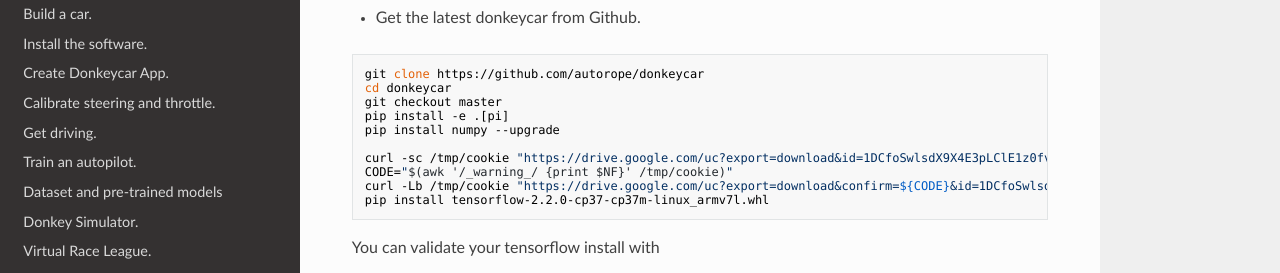
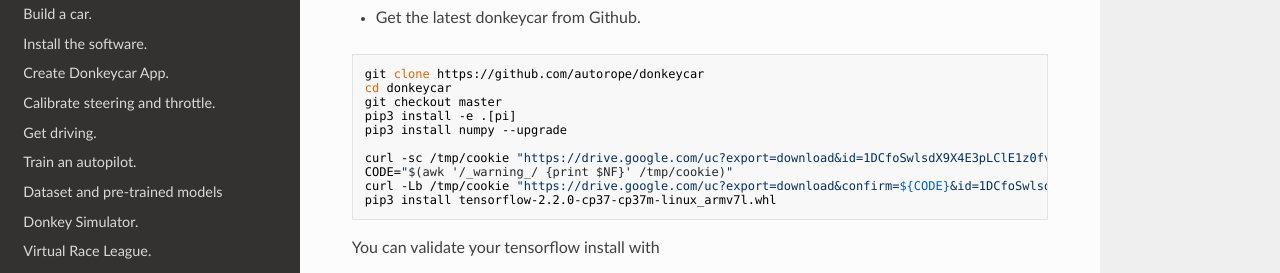
Before and after one commit to autorope/donkeydocs, an MkDocs documentation site: the page built from docs/guide/robot_sbc/setup_raspberry_pi.md, in a window 1280 px wide and 900 px high, scrolled down 5073 px. Shown: the part 179-452 px from the top of the window. Built offline with MkDocs 1.6.1, drawn with Linux system fonts in a browser that asks for light colours; nearby versions of some CDN libraries; old or Windows-style settings are respelled for this version of MkDocs.

Commit message:
pip -> pip3 in rpi setup
1. `pip install -e .[pi]` generates error: "Failed building wheel for h5py" -> I changed the line to `pip3 install -e .[pi]` - no error after.

1. `pip install tensorflow-2.2.0-cp37-cp37m-linux_armv7l.whl` generates error: "tensorflow-2.2.0-cp37-cp37m-linux_armv7l.whl is not a supported wheel on this platform` - I changed to `pip install tensorflow-2.2.0-cp37-cp37m-linux_armv7l.whl` and no error after.

````diff
--- a/docs/guide/robot_sbc/setup_raspberry_pi.md
+++ b/docs/guide/robot_sbc/setup_raspberry_pi.md
@@ -222,13 +222,13 @@ cd projects
 git clone https://github.com/autorope/donkeycar
 cd donkeycar
 git checkout master
-pip install -e .[pi]
-pip install numpy --upgrade
+pip3 install -e .[pi]
+pip3 install numpy --upgrade
 
 curl -sc /tmp/cookie "https://drive.google.com/uc?export=download&id=1DCfoSwlsdX9X4E3pLClE1z0fvw8tFESP" > /dev/null
 CODE="$(awk '/_warning_/ {print $NF}' /tmp/cookie)"
 curl -Lb /tmp/cookie "https://drive.google.com/uc?export=download&confirm=${CODE}&id=1DCfoSwlsdX9X4E3pLClE1z0fvw8tFESP" -o tensorflow-2.2.0-cp37-cp37m-linux_armv7l.whl
-pip install tensorflow-2.2.0-cp37-cp37m-linux_armv7l.whl
+pip3 install tensorflow-2.2.0-cp37-cp37m-linux_armv7l.whl
 ```
 
 You can validate your tensorflow install with
````
